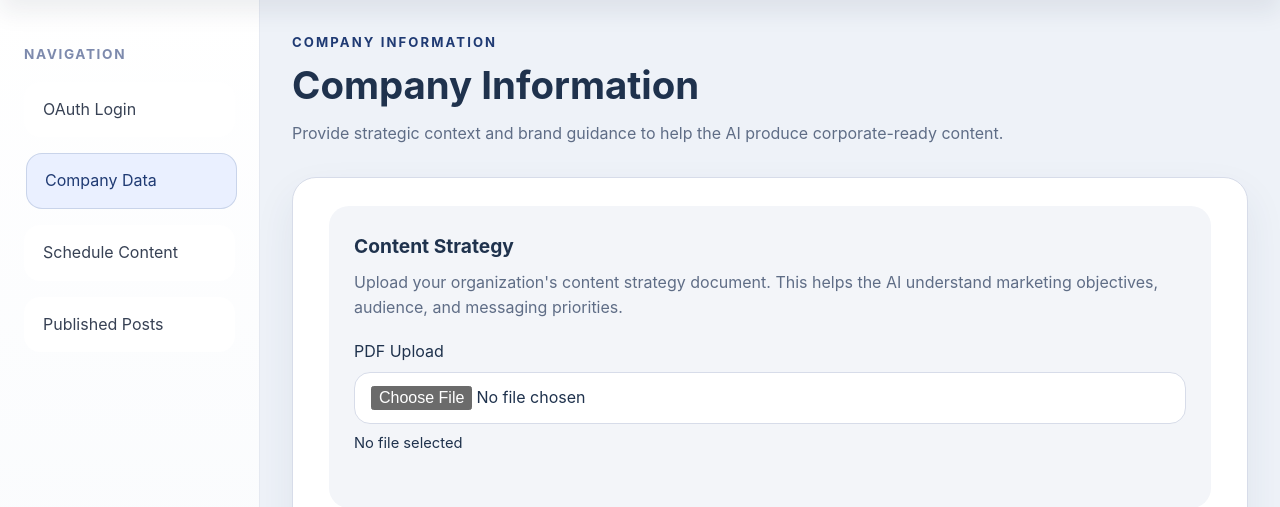
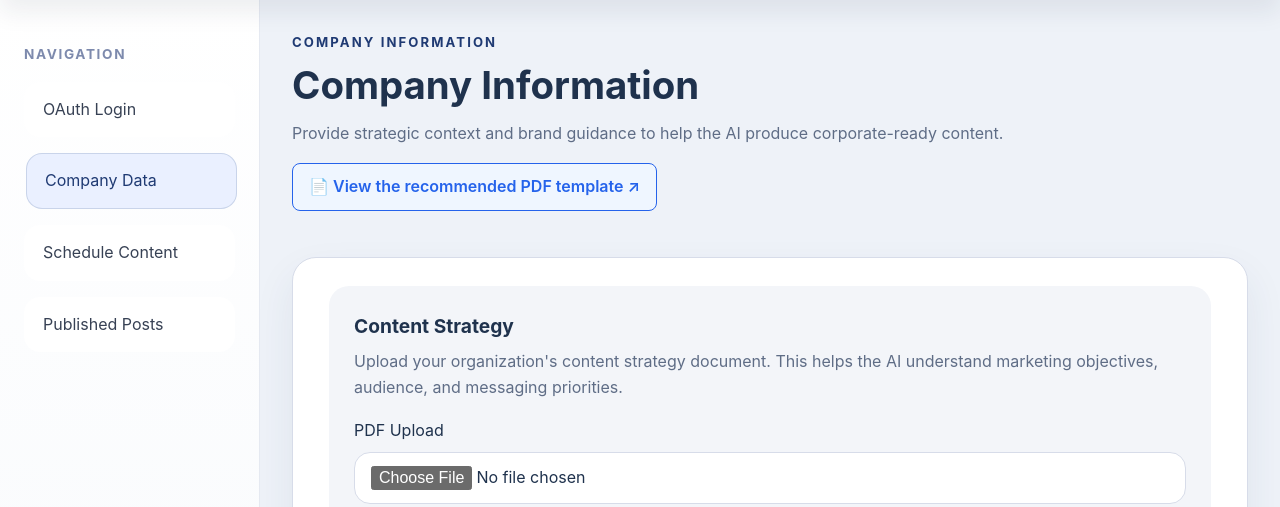
Before and after one commit to pakashiva/Social-Automation, a Flask app: page /company in a window 1280 px wide. Shown: the part 72-579 px from the top of the page. Run offline with Flask 3, Linux system fonts and the light colour scheme.

Commit message:
frontend changes

```diff
--- a/static/css/style.css
+++ b/static/css/style.css
@@ -663,3 +663,20 @@ h1 {
     box-sizing: border-box;
     display: block;
 }
+
+.pdf-template-button {
+    display: inline-block;
+    padding: 10px 16px;
+    border: 1px solid #2563eb;
+    border-radius: 8px;
+    background: #eff6ff;
+    color: #2563eb;
+    font-weight: 600;
+    text-decoration: none;
+    transition: all 0.2s ease;
+}
+
+.pdf-template-button:hover {
+    background: #2563eb;
+    color: white;
+}
--- a/templates/company.html
+++ b/templates/company.html
@@ -6,6 +6,14 @@
         <p class="eyebrow">Company information</p>
         <h1>Company Information</h1>
         <p class="lead">Provide strategic context and brand guidance to help the AI produce corporate-ready content.</p>
+            <p class="template-link">
+                <a href="{{ url_for('static', filename='documents/Pillars_Voice_Format.pdf') }}"
+                target="_blank"
+                rel="noopener noreferrer"
+                class="pdf-template-button">
+                    📄 View the recommended PDF template ↗
+                </a>
+            </p>
     </div>
 </section>
 
```
Also changed, not shown: 2 other files.
